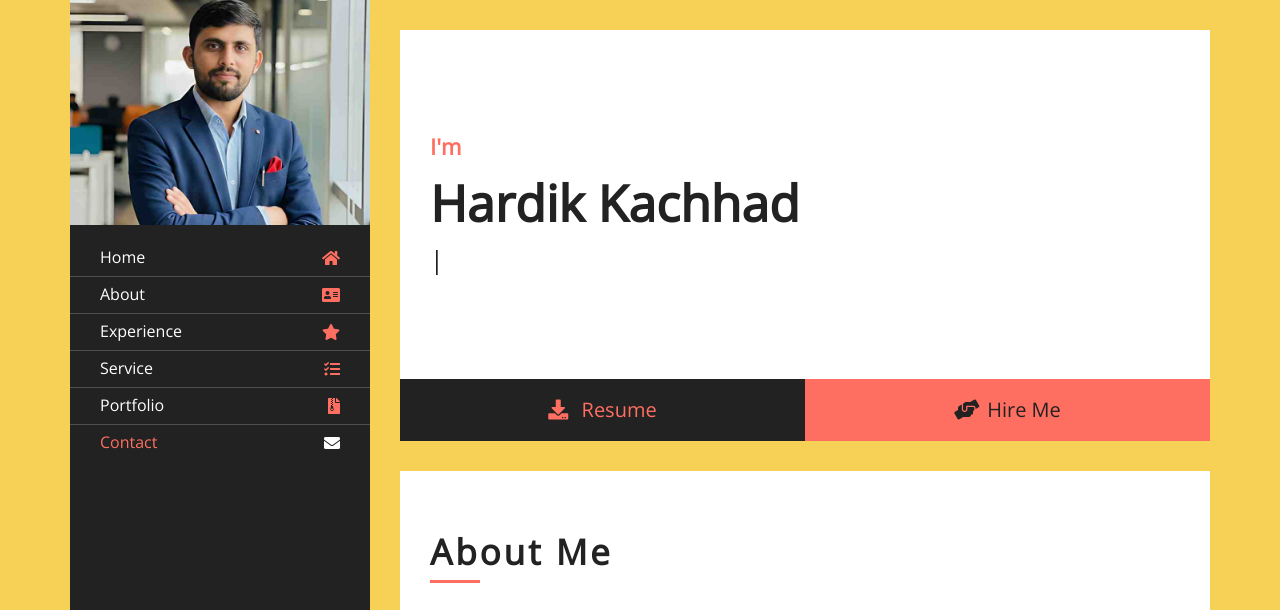
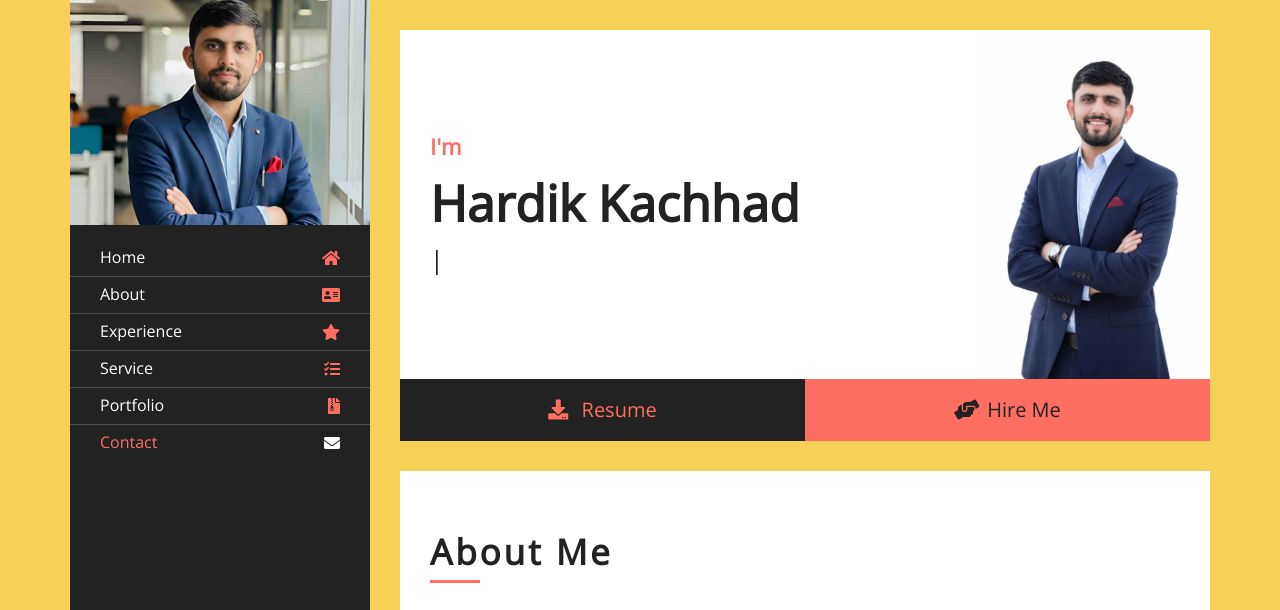
Before and after one commit to hardikkachhad/hardikkachhad.github.io, a plain HTML site: page index.html in a window 1280 px wide. Shown: the top 610 px of the page. Drawn offline with nearby package versions, Linux system fonts and the light colour scheme.

Commit message:
Update header content background image

```diff
--- a/css/style.css
+++ b/css/style.css
@@ -314,7 +314,7 @@ a:focus {
 
 .header .content-inner {
     padding: 100px 30px;
-
+        background: url(../img/abcd.jpeg) right bottom no-repeat;
     background-size: contain;
 }
 
```
